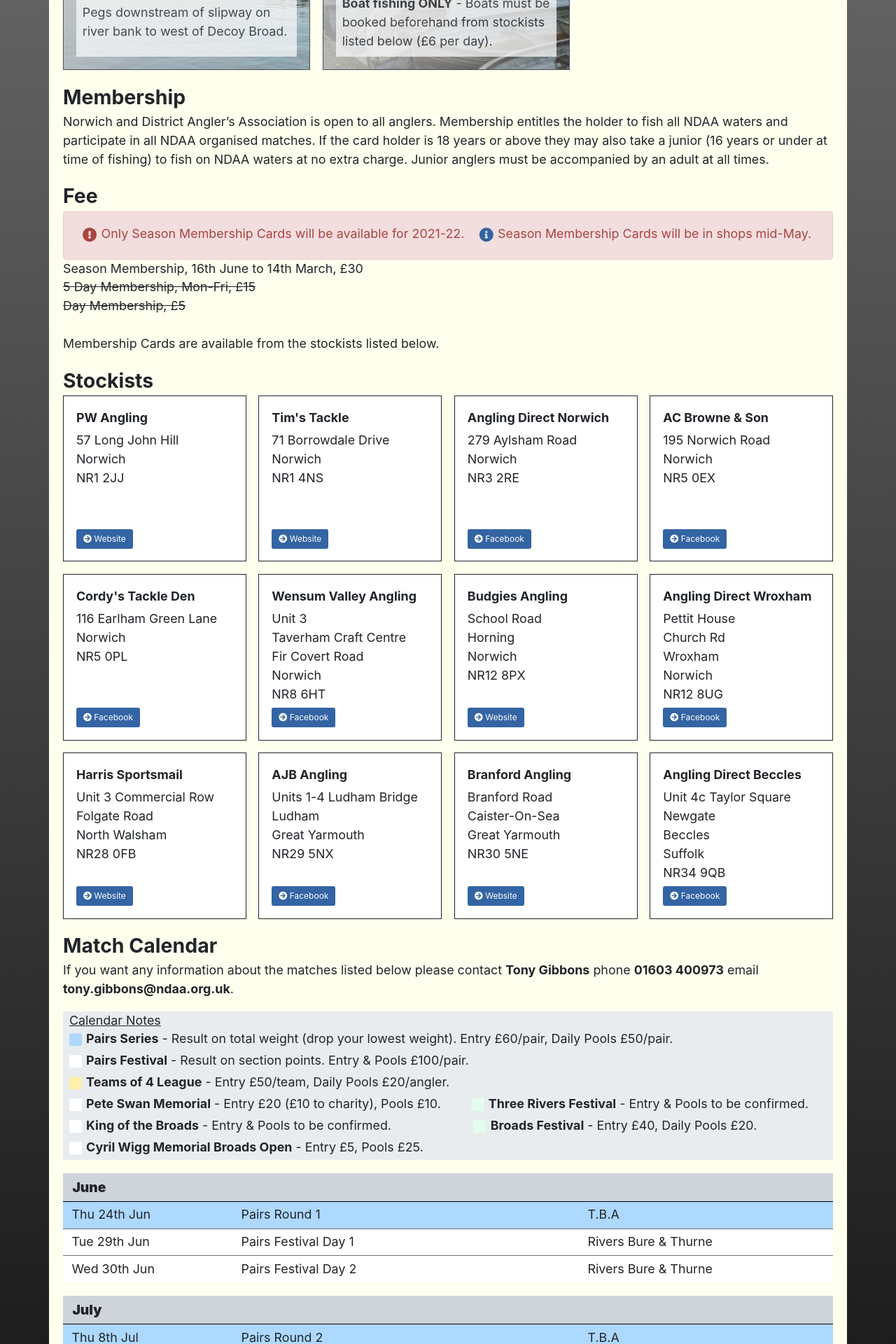
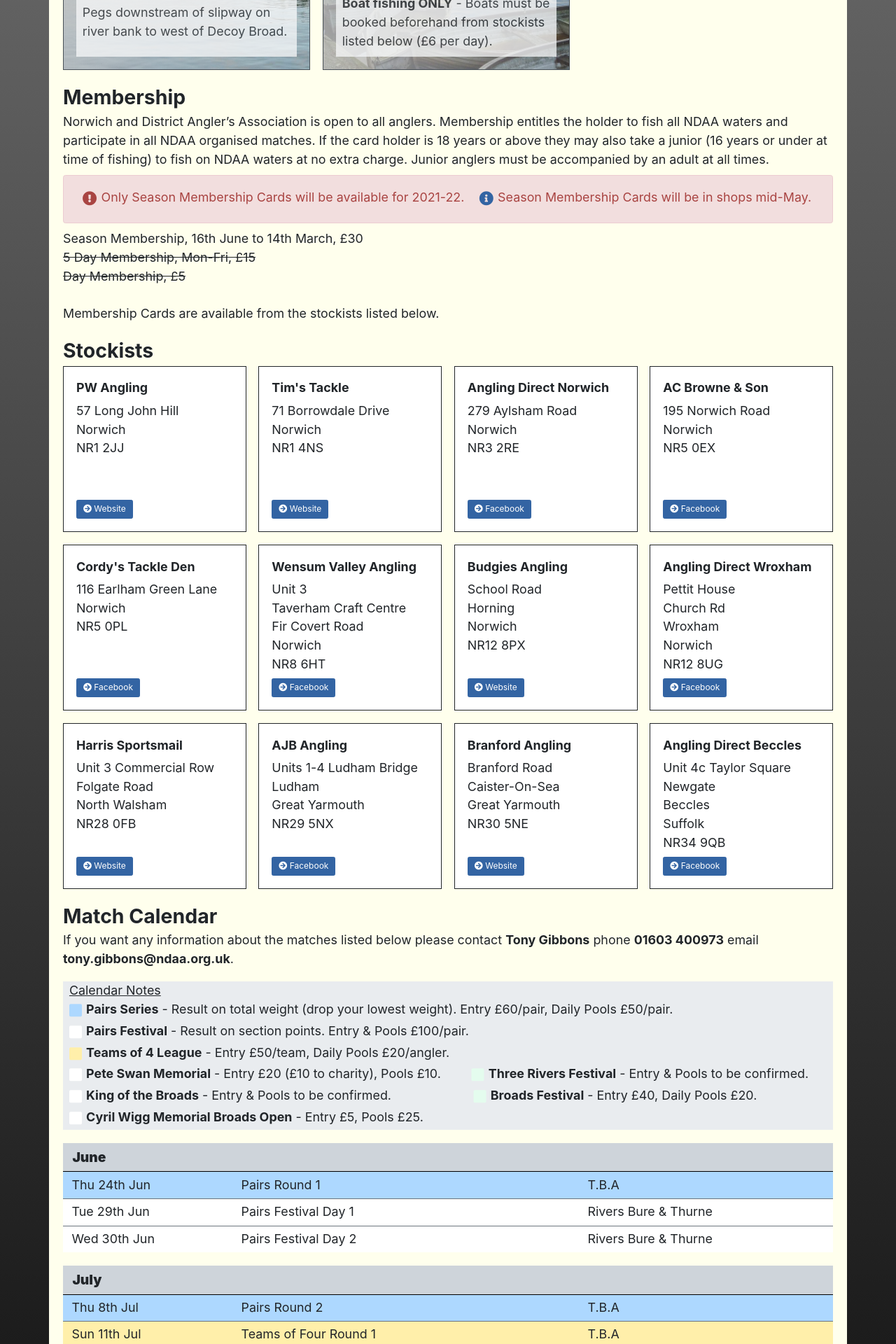
Before and after one commit to ndaa-developer/ndaa-release-two, a Jekyll site: the page built from index.html, in a window 1280 px wide. Shown: the part 1551-3471 px from the top of the page at 70% size. Built offline with Jekyll 4.4.1, drawn with Linux system fonts in a browser that asks for light colours; a script that is not in the unit is left out.

Commit message:
remove fees section

```diff
--- a/assets/_scss/local/_body.scss
+++ b/assets/_scss/local/_body.scss
@@ -67,6 +67,11 @@ body {
     }
 
   }
+
+  #Membership > .alert {
+    margin-top: .5em;
+    margin-bottom: .5em;
+  }
   .table-key {
     background-color: $gray-200;
 
--- a/assets/css/styles.css
+++ b/assets/css/styles.css
@@ -800,6 +800,9 @@ body {
     /* Natural flow and rhythm in articles by default */ }
     body main > * {
       padding-top: 1em; }
+  body #Membership > .alert {
+    margin-top: .5em;
+    margin-bottom: .5em; }
   body .table-key {
     background-color: #e9ecef; }
     body .table-key h4 {
--- a/index.html
+++ b/index.html
@@ -7,12 +7,12 @@ keywords: norwich, norfolk, fishing club, angling club, coarse fishing, river fi
 {% include venues.html %}
 
 <article>
-    <section>
-        <h2 id="Membership">Membership</h2>
-        {{ site.data.membership.intro-desc | markdownify }}
-    </section>
-    <section>
-        <h2>Fee</h2>
+    <section id="Membership">
+        <h2>Membership</h2>
+        <div class="md-insert">
+            {{ site.data.membership.intro-desc | markdownify }}
+        </div>
+
         {% if site.data.membership.alert-msg-ind == true %}
         <div class="alert alert--flex alert--danger">
             {% for msg in site.data.membership.alert-messages %}
```
Also changed, not shown: assets/css/styles.min.css.
